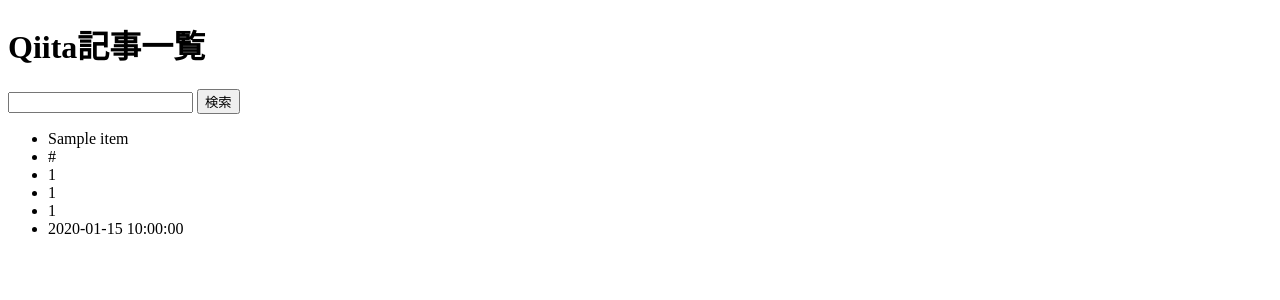
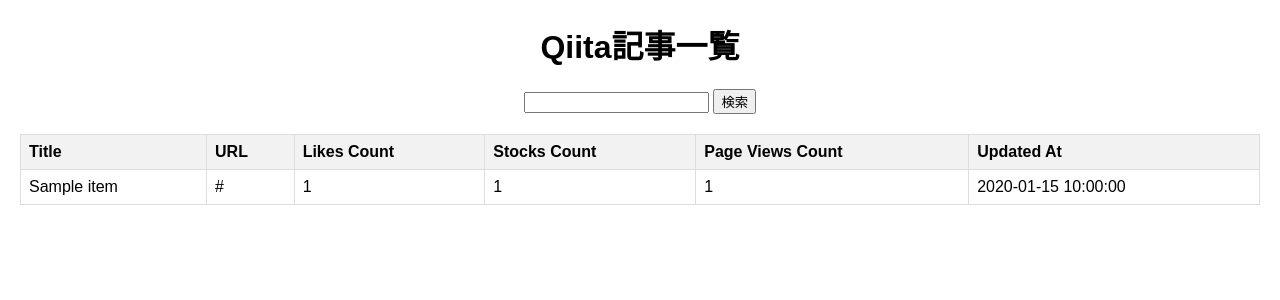
Before and after one commit to ishi720/qiita_analytics, a Flask app: template templates/index.html in a window 1280 px wide. Shown: the top 300 px of the page. Run offline with Flask 3, Linux system fonts and the light colour scheme; the template is opened without the code that fills it: most values are stand-ins (such as "Sample title", 1, 10 or a date in 2020).

Commit message:
chatGptにhtmlのレイアウトを作成して貰った

```diff
--- a/templates/index.html
+++ b/templates/index.html
@@ -3,6 +3,32 @@
 <head>
     <title>Qiita記事一覧</title>
     <meta charset="utf-8"/>
+    <style>
+        body {
+            font-family: Arial, sans-serif;
+            margin: 20px;
+        }
+        h1 {
+            text-align: center;
+        }
+        form {
+            text-align: center;
+            margin-bottom: 20px;
+        }
+        table {
+            width: 100%;
+            border-collapse: collapse;
+            margin-top: 20px;
+        }
+        th, td {
+            border: 1px solid #ddd;
+            padding: 8px;
+            text-align: left;
+        }
+        th {
+            background-color: #f2f2f2;
+        }
+    </style>
 </head>
 <body>
     <h1>Qiita記事一覧</h1>
@@ -10,15 +36,34 @@
         <input type="text" id="search" name="search" required>
         <button type="submit">検索</button>
     </form>
+
+    {% if items %}
+        <table>
+            <thead>
+                <tr>
+                    <th>Title</th>
+                    <th>URL</th>
+                    <th>Likes Count</th>
+                    <th>Stocks Count</th>
+                    <th>Page Views Count</th>
+                    <th>Updated At</th>
+                </tr>
+            </thead>
+            <tbody>
                 {% for item in items %}
-        <ul>
-            <li>{{ item.title }}</li>
-            <li>{{ item.url }}</li>
-            <li>{{ item.likes_count }}</li>
-            <li>{{ item.stocks_count }}</li>
-            <li>{{ item.page_views_count }}</li>
-            <li>{{ item.updated_at }}</li>
-        </ul>
+                    <tr>
+                        <td>{{ item.title }}</td>
+                        <td>{{ item.url }}</td>
+                        <td>{{ item.likes_count }}</td>
+                        <td>{{ item.stocks_count }}</td>
+                        <td>{{ item.page_views_count }}</td>
+                        <td>{{ item.updated_at }}</td>
+                    </tr>
                 {% endfor %}
+            </tbody>
+        </table>
+    {% else %}
+        <p>No items found.</p>
+    {% endif %}
 </body>
 </html>
```
Lines whose indentation alone changed are shown as unchanged.
